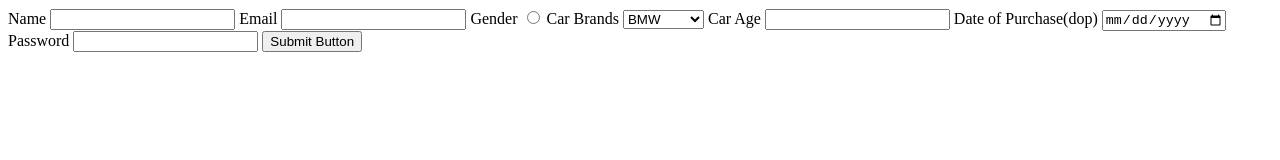
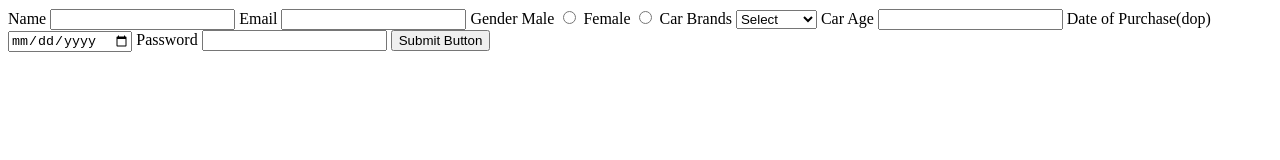
Before and after one commit to acciojob/car-insurance-form-SarthakJoshi21, a website: page main.html in a window 1280 px wide. Drawn offline with Linux system fonts and the light colour scheme.

Commit message:
created a submission

```diff
--- a/main.html
+++ b/main.html
@@ -16,9 +16,13 @@
 		<label for="email">Email</label>
 		<input type="email" id="email" required>
 		<label for="gender">Gender</label>
-		<input type="radio"required id="gender">
+		<label for=gender>Male</label>
+		<input type="radio"required id="gender" name="gender">
+		<label for="gender">Female</label>
+		<input type="radio" required id="gender" name="gender">
 		<label for="cars">Car Brands</label>
 		<select>
+			<option>Select</option>
 			<option>BMW</option>
 			<option>Audi</option>
 			<option>Mercedez</option>
```
